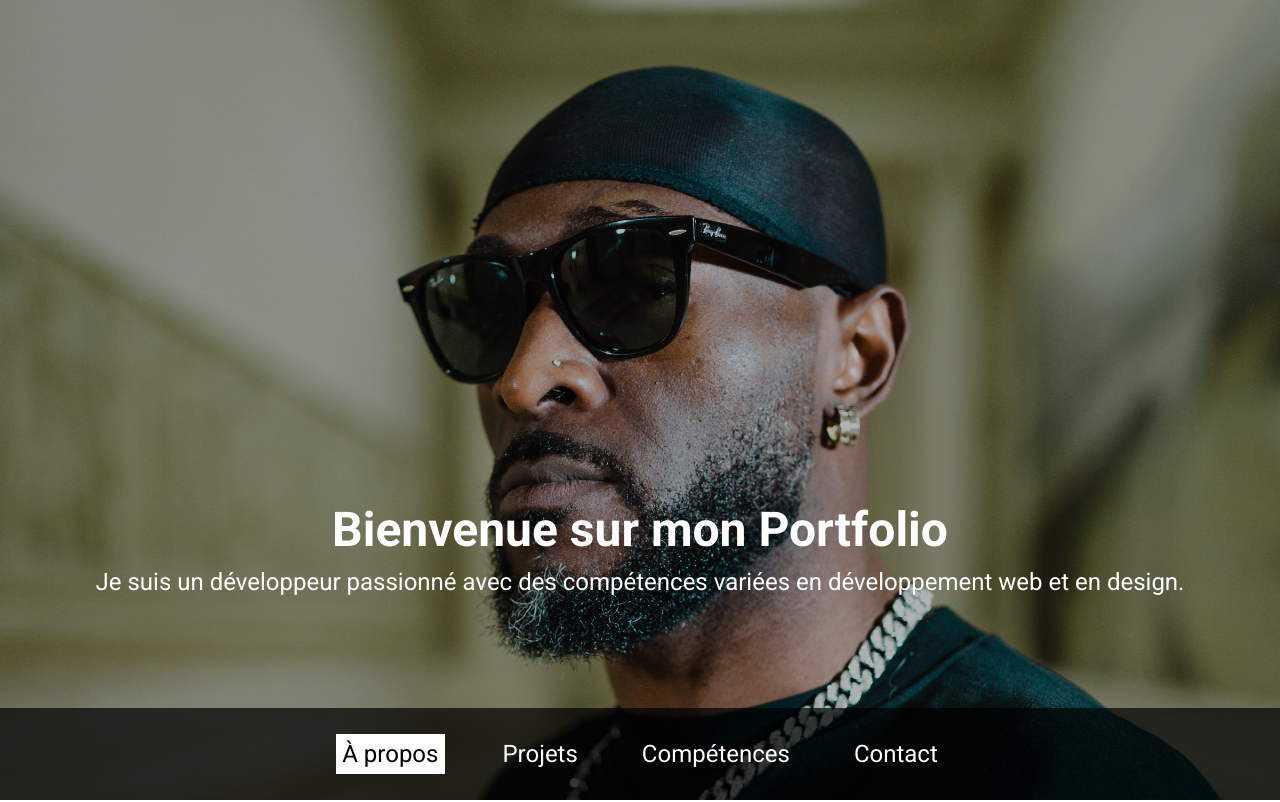
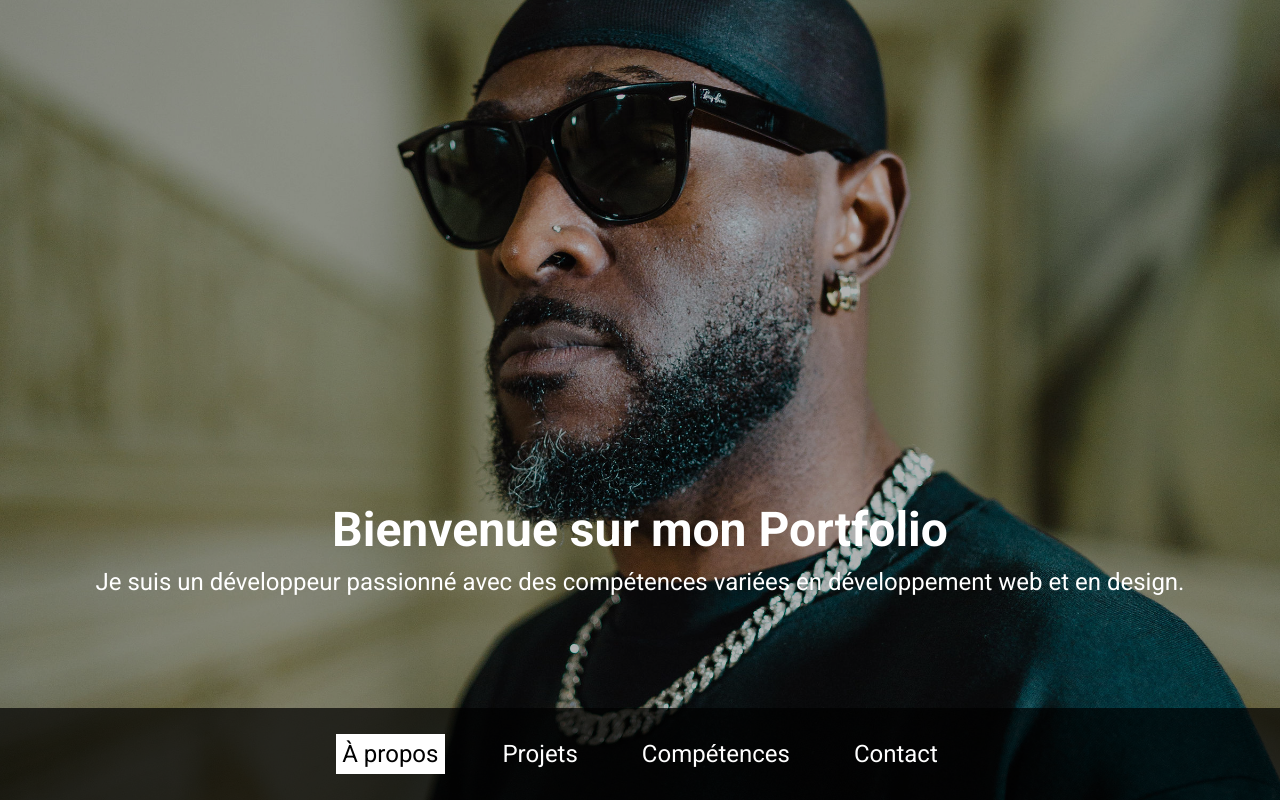
Before and after one commit to NJ4445/mon-portfolio, a React (Create React App) app: page / in a window 1280 px wide. Shown: the top 802 px of the page. Built offline with nearby package versions, Linux system fonts and the light colour scheme.

Commit message:
modif img

```diff
--- a/src/components/Header/Header.module.css
+++ b/src/components/Header/Header.module.css
@@ -92,6 +92,9 @@
 @media (min-width: 769px) {
   .header {
     height: 100vh;
+    background-image: url('../../assets/img/Joy.jpg');
+    background-size: cover;
+    background-position: center;
   }
 
   .nav {
```
